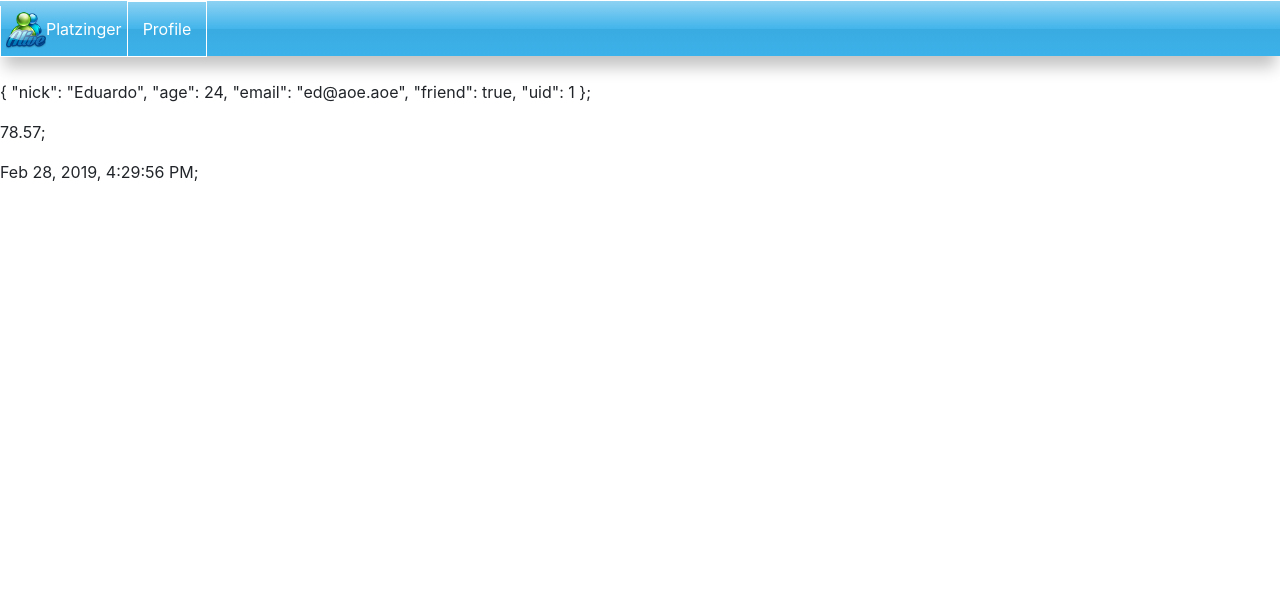
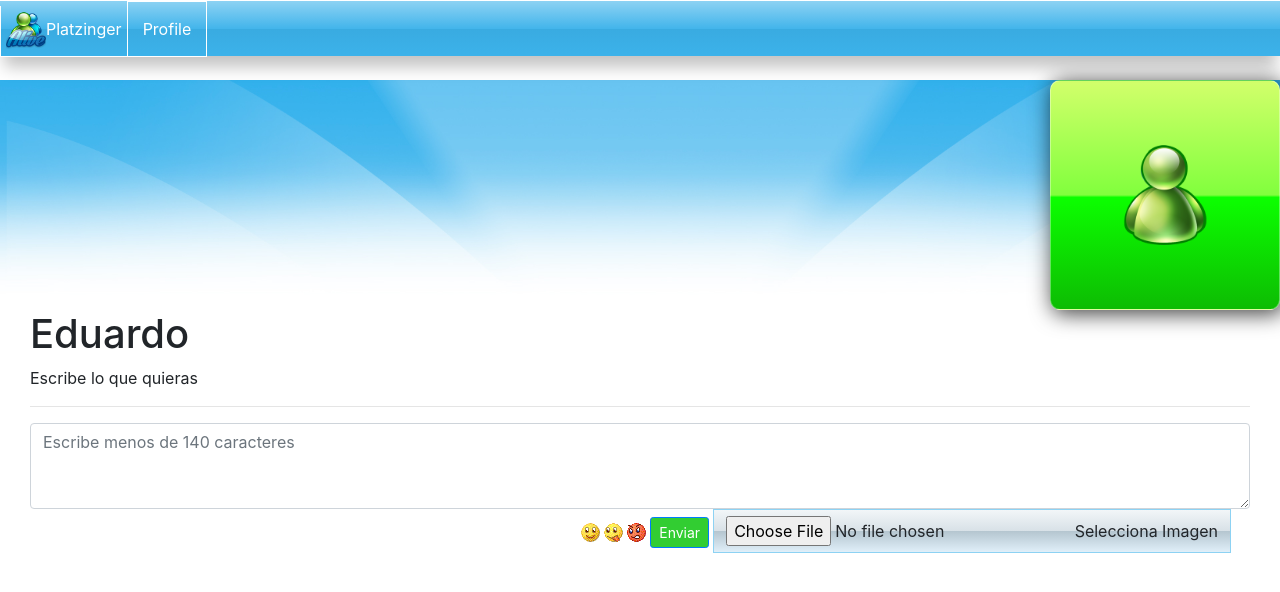
Before and after one commit to aitageo/angular6, an Angular app: page /conversation/1 in a window 1280 px wide. Shown: the top 592 px of the page. Built offline with nearby package versions, Linux system fonts and the light colour scheme.

Commit message:
estilos en conversation.html2

```diff
--- a/src/app/conversation/conversation.component.css
+++ b/src/app/conversation/conversation.component.css
@@ -0,0 +1,17 @@
+.conversationContainer {
+  background-image: url('/assets/img/msnbg.jpg');
+  background-size: contain;
+  background-repeat: no-repeat;
+}
+img.avatarImage{
+  height: 50px;
+  width: 50px;
+}
+.icon-chat{
+  height: 40px;
+  width: 40px;
+}
+.Area-de-Chat {
+ height: 40px;
+ width: 40px;
+}
--- a/src/app/conversation/conversation.component.html
+++ b/src/app/conversation/conversation.component.html
@@ -1,9 +1,41 @@
-<p>
-  {{friend | json}};
-</p>
-<p>
-   {{price | number: '1.2-2'}};
-</p>
-<p>
-	{{today | date:'medium'}};
-</p>
+<div class="conversationContainer">
+  <div class="container-fluid">
+    <div class="row">
+      <div class="col"></div>
+        <div class="avatarFrameonline">
+          <img src="/assets/img/logo_live_online.png" id="homeAvatarPicture">
+       </div>
+     </div>
+     <div class="col-md-auto">
+         <h1>Eduardo</h1>
+            <span>Escribe lo que quieras</span>
+            <br>
+            <hr>
+             <div>
+              <form>
+                <div class="form-group">
+                   <textarea class="form-control"id="Area-de-Chat"rows="3"placeholder="Escribe menos de 140 caracteres"></textarea>
+                    <div class="col text-right">
+                      <i class="img mr-1">
+                        <img src="assets/img/icons/regular_smile.gif"alt="">
+                      </i>
+                      <i class="img mr-1">
+                        <img src="assets/img/icons/tongue_smile.gif"alt="">
+                      </i>
+                      <i class="img mr-1">
+                        <img src="assets/img/icons/angry_smile.gif"alt="">
+                      </i>
+                      <button type="button"class="btn btn-primary btn-sm mr-1">
+                        Enviar
+                      </button>
+                      <label class="custom-file-upload mr-1">
+                        <input type="file">
+                        Selecciona Imagen
+                      </label>
+                    </div>
+                  </div>
+                </form>
+              </div>
+            </div>
+          </div>
+        </div>
--- a/src/app/profile/profile.component.html
+++ b/src/app/profile/profile.component.html
@@ -9,7 +9,7 @@
 				<div>
 					<span>Cambiar foto</span><br>
 					 <label class="custom-file-upload">
-					 	<input type="file">Subir Avatar
+					 	<input type="file" class="marbo15">Subir Avatar
 					 </label>
 				</div>
 			</div>
@@ -35,7 +35,9 @@
 					  	<option value="appear_offline">Desconectado</option>
 					  </select>
 				</div>
-             </div>
+			</div>
+			<hr>
+		<a class="btn btn-primary btn-block">Guardar</a>
 		</div>
 	</div>
-</div>
+  </div>
```
